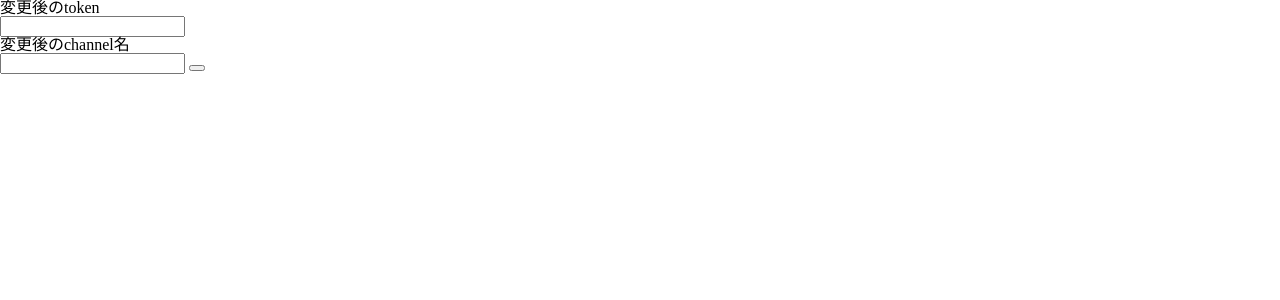
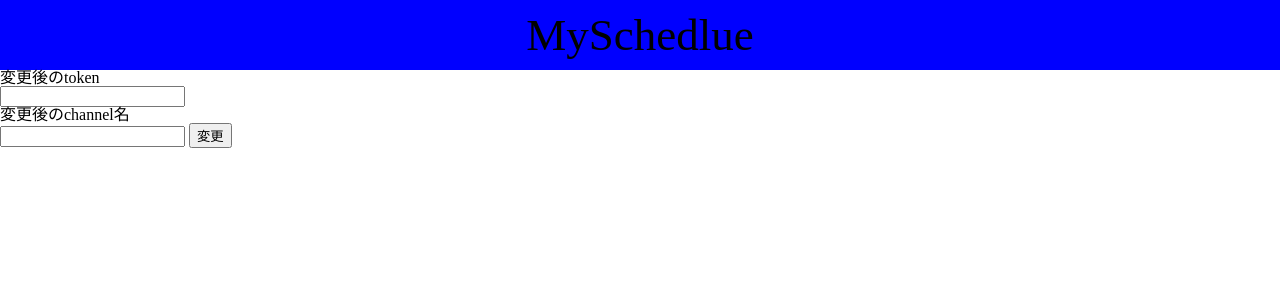
Before and after one commit to MasanobuRyuman/slackschedule, a PHP site: page /slackEdit.html in a window 1280 px wide. Shown: the top 300 px of the page. Run offline with PHP 8.4, Linux system fonts and the light colour scheme.

Commit message:
デザイン

```diff
--- a/editSchedule.php
+++ b/editSchedule.php
@@ -8,6 +8,9 @@
     <link rel="stylesheet" href="static/style.css">
 </head>
 <body>
+    <div class="hedder">
+        <h1 class="titleName">MySchedlue</h1>
+    </div>
     <form method="POST" action="main.php">
     <?php
     $stmt = mysqli_prepare($link,"select content,scheduleTime,beforeTime from contentTime where userID=? and content = ? and scheduleTime between ? and ?");
--- a/settingSchedule.php
+++ b/settingSchedule.php
@@ -9,6 +9,9 @@
 </head>
 
 <body>
+    <div class="hedder">
+        <h1 class="titleName">MySchedlue</h1>
+    </div>
     <div class="container">
         <h1 class="text-center">予定していること</h1>
         <?php
--- a/slackEdit.html
+++ b/slackEdit.html
@@ -9,13 +9,15 @@
 </head>
 
 <body>
-
+    <div class="hedder">
+        <h1 class="titleName">MySchedlue</h1>
+    </div>
     <form method="POST" action="main.php">
         <p>変更後のtoken</p>
         <input name="changeToken"></input>
         <p>変更後のchannel名</p>
         <input name="changeChannelName"></input>
-        <button name="changeDecsion"></button>
+        <button name="changeDecsion">変更</button>
     </form>
 
 </body>
```
